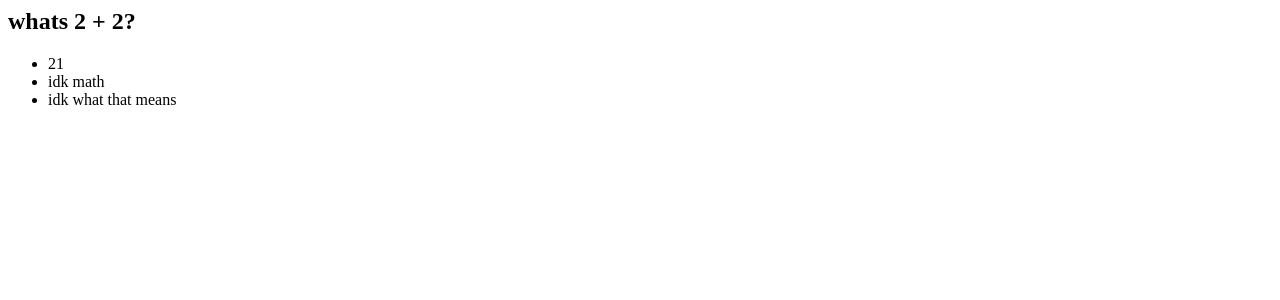
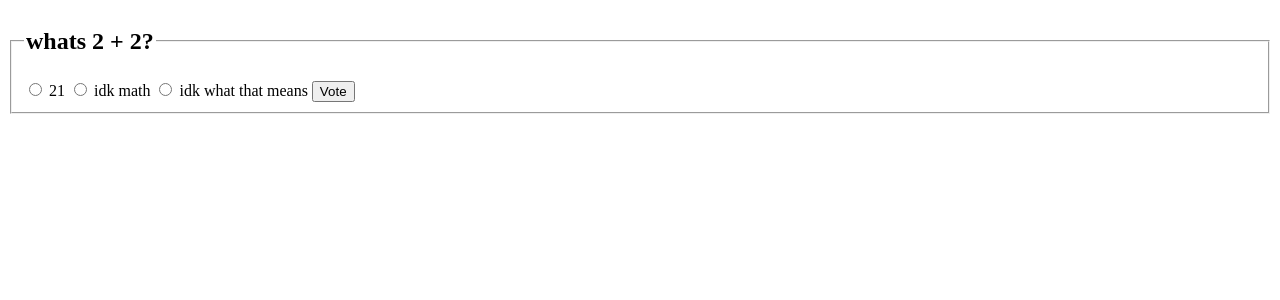
Before and after one commit to Raulj123/django_proj, a Django app: page /polls/1/ in a window 1280 px wide. Shown: the top 300 px of the page. Run offline with Django 4.2, Linux system fonts and the light colour scheme; data comes from the database, SQL or seed files in the repository.

Commit message:
✨: added form to detail.index

```diff
--- a/mysite/polls/templates/polls/detail.html
+++ b/mysite/polls/templates/polls/detail.html
@@ -1,6 +1,13 @@
-<h2>{{question.question_text}}</h2>
-<ul>
+<form action="{% url 'polls:vote' question.id %}" method="post">
+{% csrf_token %}
+<fieldset>
+    <legend><h2>{{question.question_text}}</h2></legend>
+    {% if error_message %}<p><strong>{{error_message}}</strong></p>{% endif %}
     {% for choice in question.choice_set.all %}
-    <li>{{choice.choice_text}}</li>
+    <input type="radio" name="choice" id="choice{{forloop.counter}}">
+    <label for="choice{{forloop.counter}}">{{choice.choice_text}}</label>
     {% endfor %}
-</ul>
+    <input type="submit" value="Vote">
+
+</fieldset>
+</form>
```
